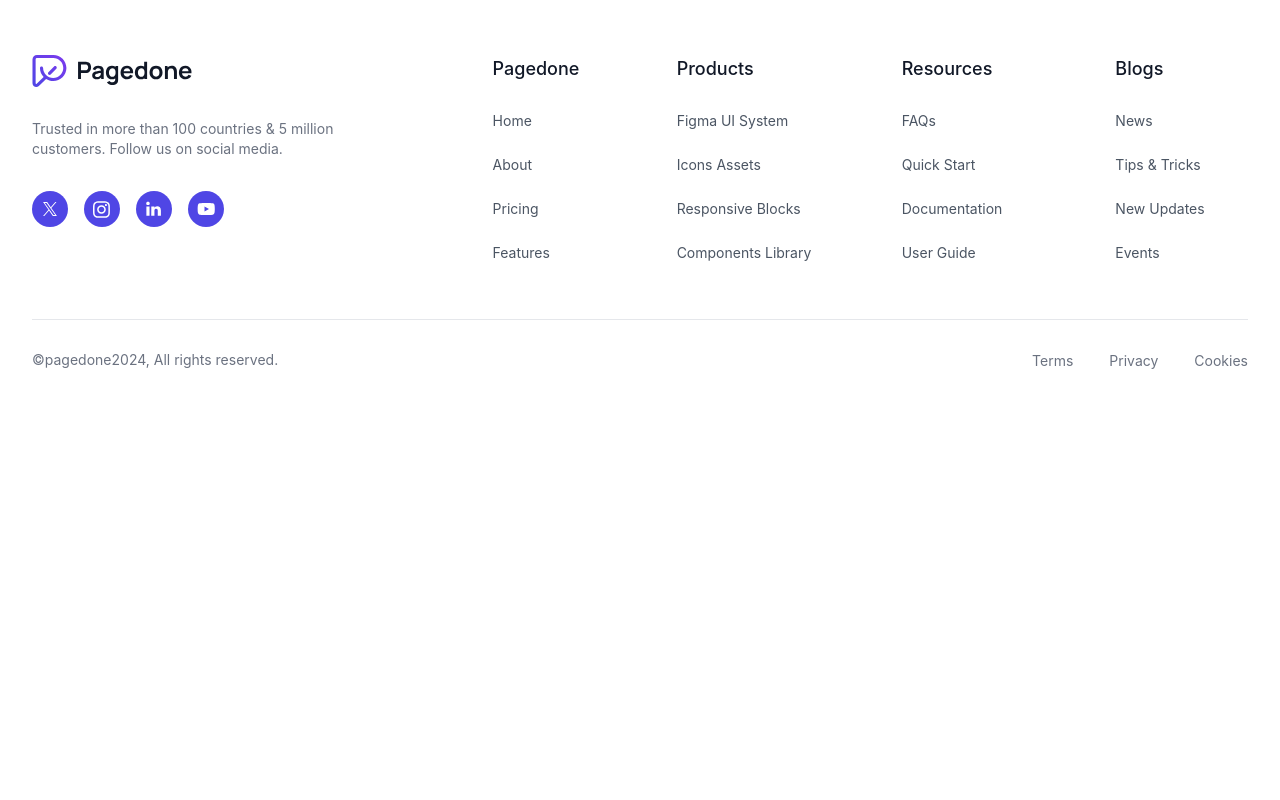
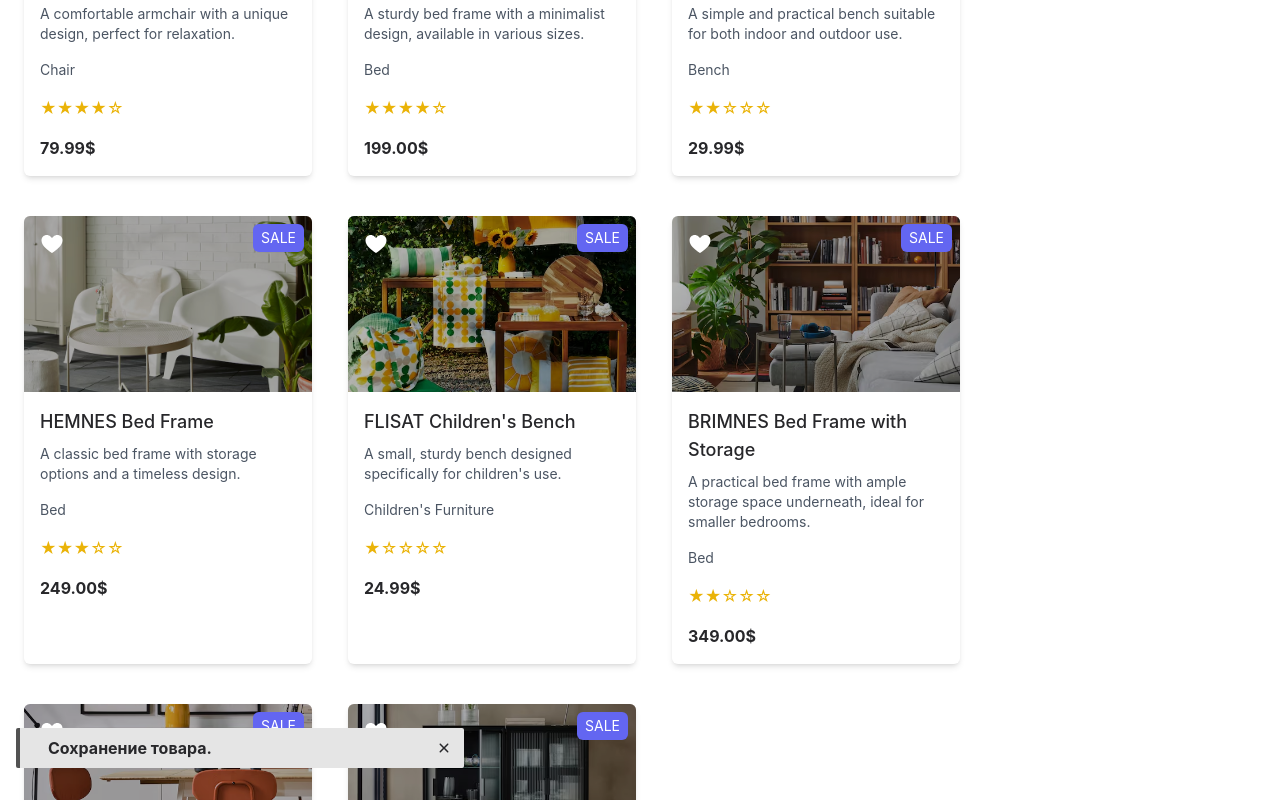
Before and after one commit to Kirillo1/react-lessons-practic, a React (Vite) app: page /cards in a window 1280 px wide. Shown: the part 400-1200 px from the top of the page. Before the commit the page ends 800 px from the top, so only its background shows below. Built offline with nearby package versions, Linux system fonts and the light colour scheme; data requests are answered from the project's data file.

Commit message:
Добавлен алерт.

```diff
--- a/src/components/ui/Alert/Alert.jsx
+++ b/src/components/ui/Alert/Alert.jsx
@@ -1,4 +1,4 @@
-// import { useState } from "react";
+import { useEffect } from "react";
 import {
     IoInformationCircle,
     IoWarning,
@@ -7,51 +7,82 @@
 import { VscError } from "react-icons/vsc";
 import { IoIosClose } from "react-icons/io";
 
+//  Стили для variant
+const variantClasses = {
+    info: "border-l-4 border-blue-600 bg-blue-200 text-zinc-800",
+    warning: "border-l-4 border-amber-600 bg-amber-200 text-zinc-800",
+    success: "border-l-4 border-emerald-600 bg-emerald-200 text-zinc-800",
+    error: "border-l-4 border-rose-600 bg-rose-200 text-zinc-800",
+    neutral: "border-l-4 border-neutral-600 bg-neutral-200 text-zinc-800",
+};
+
+// Варианты иконок
+const defaultIconVariants = {
+    info: <IoInformationCircle className="w-6 h-6 text-blue-600" />,
+    warning: <IoWarning className="w-6 h-6 text-amber-600" />,
+    success: <IoCheckmarkCircleOutline className="w-6 h-6 text-emerald-600" />,
+    error: <VscError className="w-6 h-6 text-rose-600" />,
+};
+
+// Стили для align
+const alignClasses = {
+    "top-left": "top-4 left-4",
+    "top-right": "top-4 right-4",
+    "bottom-left": "bottom-4 left-4",
+    "bottom-right": "bottom-4 right-4",
+};
+
 /**
  * Компонент уведомления.
  * @param {object} props - Свойства компонента.
- * @param {string} [props.variant="info"] - Вариант уведомления (info, warning, success, error).
+ * @param {string} [props.variant="info"] - Вариант компонента (info, warning, success, error).
+ * @param {string} [props.align="bottom-left"] - Позиционирование компонента.
+ * @param {string} props.title - Заголовок компонента.
+ * @param {string} props.subtitle - Подзаголовок компонента.
  * @param {boolean} props.isOpen - Компонент показан/скрыт.
- * @param {function} props.onClose - Обработчик клика по карточке (необязательно).
- * @param {React.ReactNode} props.children - Дочерние элементы компонента.
+ * @param {function} props.onClose - Обработчик закрытия компонента (необязательно).
+ * @param {React.ReactNode} props.icon - Пользовательская иконка (необязательно).
  * @returns {JSX.Element} Элемент JSX.
  */
-const Alert = ({ variant = "info", children, isOpen }) => {
-    console.log("isOpen внутри компонента", isOpen);
+const Alert = ({
+    variant = "info",
+    isOpen,
+    icon,
+    title,
+    subtitle,
+    align = "bottom-left",
+    onClose,
+}) => {
+    // Вставка дефолтной или пользовательской иконки
+    const iconVariant = icon || defaultIconVariants[variant];
 
-    // Стейт для показа/скрытия компонента.
-    // const [isVisible] = useState(isOpen);
-
-    // Стили для вариантов
-    const variantClasses = {
-        info: "border-l-4 border-blue-700 bg-blue-100 text-blue-800",
-        warning: "border-l-4 border-yellow-700 bg-yellow-100 text-yellow-800",
-        success: "border-l-4 border-green-700 bg-green-100 text-green-800",
-        error: "border-l-4 border-red-700 bg-red-100 text-red-800",
-    };
-
-    // Варианты иконок
-    const iconVariants = {
-        info: <IoInformationCircle className="w-5 h-5" />,
-        warning: <IoWarning className="w-5 h-5" />,
-        success: <IoCheckmarkCircleOutline className="w-5 h-5" />,
-        error: <VscError className="w-5 h-5" />,
-    };
+    useEffect(() => {
+        if (isOpen) {
+            const timer = setTimeout(() => {
+                onClose();
+            }, 5000);
+            // Очистка таймера при размонтировании компонента или изменении `isOpen`
+            return () => clearTimeout(timer);
+        }
+    }, [isOpen, onClose]);
 
     return (
-        isOpen && (
-            <div
-                id="Alert"
-                className={`flex items-center ${variantClasses[variant]} absolute z-10 bottom-4 left-4 w-96 px-3 py-2 rounded-sm`}
-                role="alert"
-            >
-                <div id="icon">{iconVariants[variant]}</div>
-                <div className="ml-4 mr-4">{children}</div>
-                <button className="absolute right-2 top-2">
-                    <IoIosClose className="w-5 h-5" />
-                </button>
+        <div
+            id="Alert"
+            className={`inline-flex bg-e transform-gpu transition-transform duration-500 ease-in-out items-center ${variantClasses[variant]
+                } ${alignClasses[align]} ${isOpen ? "translate-y-0" : "translate-y-96"
+                } fixed bottom-4 left-4 z-10 w-[28rem] px-3 py-2 rounded-sm`}
+            role="alert"
+        >
+            {iconVariant && <div id="icon">{iconVariant}</div>}
+            <div className="ml-4 mr-4">
+                {title && <h3 className="font-bold text-md text-zinc-800">{title}</h3>}
+                {subtitle && <p className="text-md text-zinc-800">{subtitle}</p>}
             </div>
-        )
+            <button className="absolute right-2 top-2" onClick={onClose}>
+                <IoIosClose className="w-6 h-6 fill-zinc-800" />
+            </button>
+        </div>
     );
 };
 
--- a/src/components/ui/Card/Card.jsx
+++ b/src/components/ui/Card/Card.jsx
@@ -1,9 +1,11 @@
+import Image from "../Image/Image";
+
 /**
  * Компонент карточка.
  * @param {object} props - Свойства компонента.
  * @param {object} props.details - Детали карточки.
  * @param {string} props.details.id - Идентификатор карточки.
- * @param {string} props.details.title - Название карточки.
+ * @param {string} props.details.name - Название карточки.
  * @param {string} props.details.category - Категория карточки (необязательно).
  * @param {string} props.details.description - Описание карточки (необязательно).
  * @param {string} [props.details.price] - Цена карточки (необязательно).
@@ -16,7 +18,7 @@
 export const Card = (props) => {
   const {
     id,
-    title,
+    name,
     category,
     description,
     price,
@@ -25,29 +27,18 @@
     isFavorite,
   } = props.details;
 
-  const { onCardClick, onToggleFavorite } = props;
-
+  const { onCardClick, onHeartClick } = props;
 
   // Обработчик клика на иконку сердечка
   const handleFavorite = (event) => {
     event.stopPropagation(); // Предотвр. всплытие события
 
-    if (onToggleFavorite) {
-      onToggleFavorite(id);
-    }
+    onHeartClick && onHeartClick(id);
   };
 
   // Обработчик клика по карточке
-  // const handleCardClick = () => {
-  //   onCardClick && onCardClick(id); // ?? Клик все равно срабатывает
-  //   console.log('Клик выполнен!')
-  // };
-
-  // Обработчик клика по карточке
   const handleCardClick = () => {
-    if (onCardClick) {
-      onCardClick(id);
-    }
+    onCardClick && onCardClick(id);
   };
 
   return (
@@ -56,7 +47,12 @@
       className="max-w-72 rounded-md overflow-hidden shadow-md hover:shadow-lg mb-1 cursor-pointer"
     >
       <div className="relative">
-        <img className="w-full max-h-44" src={imgSrc} alt={title} />
+        <Image
+          className="w-full max-h-44"
+          isCritical={true}
+          src={imgSrc}
+          alt={name}
+        />
         <div className="absolute top-0 left-0 w-full h-full bg-black opacity-30 transition-opacity duration-300 hover:opacity-50"></div>
         {price && (
           <div className="absolute top-0 right-0 bg-indigo-500 text-white px-2 py-1 m-2 rounded-md text-sm font-normal">
@@ -78,7 +74,7 @@
         </button>
       </div>
       <div className="p-4">
-        <h3 className="text-lg font-medium mb-2">{title}</h3>
+        <h3 className="text-lg font-medium mb-2 text-zinc-800">{name}</h3>
         {description && (
           <p className="text-gray-600 text-sm mb-4">{description}</p>
         )}
@@ -90,7 +86,7 @@
           </div>
         )}
         <div className="flex items-center justify-between">
-          <span className="font-bold text-lg">{price}$</span>
+          <span className="font-bold text-md text-zinc-800">{price}$</span>
         </div>
       </div>
     </div>
--- /dev/null
+++ b/src/components/ui/Image/Image.jsx
@@ -0,0 +1,50 @@
+import { useRef, useEffect } from "react";
+
+/**
+ * Компонент изображения с ленивой загрузкой и асинхронным декодированием.
+ * @param {Object} props - Свойства компонента.
+ * @param {string} props.src - URL изображения.
+ * @param {string} props.className - Класс CSS для изображения.
+ * @param {string} props.alt - Альтернативный текст для изображения.
+ * @param {boolean} props.isCritical - Флаг для критичных изображений.
+ * @returns {JSX.Element} Элемент JSX.
+ */
+const Image = ({ src, className, alt, isCritical }) => {
+    const imgRef = useRef(null);
+
+    useEffect(() => {
+        const startTime = performance?.now(); // Время начала загрузки изображения
+
+        const loadImage = async () => {
+            try {
+                if (imgRef.current) {
+                    imgRef.current.loading = isCritical ? "eager" : "lazy"; // Ленивая или мгновенная загрузка изображения
+                    imgRef.current.decoding = "async"; // Асинхронное декодирование
+                    await imgRef?.current?.decode(); // Декодируем изображение асинхронно
+                }
+            } catch (error) {
+                console.error("Error decoding image:", error);
+            } finally {
+                const endTime = performance?.now(); // Время окончания загрузки изображения
+                console.log(`Image loading time: ${endTime - startTime} ms`);
+            }
+        };
+
+        loadImage();
+    }, [src, isCritical]); // Обновляем загрузку при изменении src или isCritical
+
+    return (
+        <img
+            className={className}
+            ref={imgRef}
+            src={src}
+            alt={alt}
+            loading={isCritical ? "eager" : "lazy"}
+            decoding="async"
+            width="100%"
+            height="auto"
+        />
+    );
+};
+
+export default Image;
--- a/src/pages/CardDetail.jsx
+++ b/src/pages/CardDetail.jsx
@@ -1,13 +1,15 @@
 import { useParams } from "react-router-dom";
 import useProductsStore from "../store/useProductsStore";
 import { Link } from "react-router-dom";
+import { IoIosArrowBack } from "react-icons/io";
+import Image from "../components/ui/Image/Image";
 
 const CardDetail = () => {
     // Получение id из адресной строки через React-router-dom
     const { id } = useParams();
 
     // Стор для работы с продуктами
-    const { getProductById, setFavorite } = useProductsStore();
+    const { getProductById, onToggleFavorite } = useProductsStore();
 
     // Находим карточку по id.
     const product = getProductById(id);
@@ -17,15 +19,18 @@
             <div className="max-w-7xl mx-auto px-2">
                 <Link
                     to="/cards"
-                    className="inline-flex text-indigo-500 hover:text-indigo-600 border-b-2 border-b-indigo-500 mb-8"
+                    className="inline-flex text-indigo-500 hover:text-indigo-600 mb-8"
                 >
-                    Вернуться назад
+                    <IoIosArrowBack className="mr-1 w-5 h-5" />
+                    Go back
                 </Link>
-                <h2 className="mb-4 text-4xl font-bold">{product?.name}</h2>
+                <h2 className="mb-4 text-4xl font-bold text-zinc-800">
+                    {product?.name}
+                </h2>
                 <div className="max-w-md rounded shadow-lg relative">
                     <div className="relative">
                         <div className="absolute inset-0 bg-black opacity-30 rounded"></div>
-                        <img
+                        <Image
                             className="w-full rounded"
                             src={product?.imgSrc}
                             alt={product?.title}
@@ -35,7 +40,7 @@
                     <button
                         className={`absolute top-0 left-0 m-2 p-2 rounded-full ${product?.isFavorite ? "text-indigo-500" : "text-white"
                             }`}
-                        onClick={() => setFavorite(id)}
+                        onClick={() => onToggleFavorite(id)}
                     >
                         <svg
                             className="w-6 h-6 fill-current"
--- a/src/pages/Cards.jsx
+++ b/src/pages/Cards.jsx
@@ -1,22 +1,57 @@
+import { useEffect, useState } from "react";
 import { Card } from "../components/ui/Card/Card";
 import useProductsStore from "../store/useProductsStore";
 import { useNavigate } from "react-router-dom";
+import Alert from "../components/ui/Alert/Alert";
 
 const Cards = () => {
     const navigate = useNavigate(); // хук для роутинга
 
     // Стор для работы с продуктами
-    const { products, setFavorite } = useProductsStore();
+    const { products, getProducts, onToggleFavorite, getProductById } = useProductsStore();
+
+    useEffect(() => {
+        getProducts();
+    }, [getProducts]);
 
     // Обработчик клика по карточке
     const handleCardClick = (id) => {
         navigate(`/cards/${id}`);
     };
 
+    // Стейт для скрытия/показа и передачи сообщения в Alert
+    const [alertState, setAlertState] = useState({
+        isOpen: false,
+        message: "",
+    });
+
+    // // Обработчик закрытия компонента Alert
+    const handleCloseAlert = () => {
+        setAlertState({ ...alertState, isOpen: false });
+    };
+
+    // // Обработчик добавления товара в сохраненки и показа уведомления
+    const handleFavoriteAndShowAlert = (id) => {
+        // Достаем из стора поле isFavorite выбранного продукта
+        const { isFavorite } = getProductById(id);
+
+        onToggleFavorite(id); // вкл/выкл товара в сохраненки
+
+        setAlertState({
+            isOpen: true,
+            message: isFavorite
+                ? "Товар удален из сохраненок"
+                : "Товар добавлен в сохраненки",
+        });
+    };
+
     return (
+        <>
             <section className="products">
                 <div className="max-w-7xl mx-auto px-2">
-                <h2 className="mb-4 text-4xl font-bold">Страница с товарами.</h2>
+                    <h2 className="mb-4 text-4xl font-bold text-zinc-800">
+                        Products Page
+                    </h2>
                     <div className="flex flex-wrap gap-9">
                         {!!products &&
                             products.map((product) => (
@@ -24,13 +59,21 @@
                                     key={product?.id}
                                     details={product}
                                     onCardClick={handleCardClick}
-                                onToggleFavorite={setFavorite}
+                                    onHeartClick={handleFavoriteAndShowAlert}
                                 />
                             ))}
                     </div>
                     <div></div>
                 </div>
             </section>
+            <Alert
+                title="Сохранение товара."
+                subtitle={alertState?.message}
+                variant="neutral"
+                isOpen={alertState?.isOpen}
+                onClose={handleCloseAlert}
+            />
+        </>
     );
 };
 
--- a/src/pages/FavoritesList.jsx
+++ b/src/pages/FavoritesList.jsx
@@ -3,12 +3,13 @@
 import { Card } from "../components/ui/Card/Card";
 import useProductsStore from "../store/useProductsStore";
 import { Link, useNavigate } from "react-router-dom";
+import { IoIosArrowBack } from "react-icons/io";
 
 const FavoritesList = () => {
     const navigate = useNavigate(); // хук для роутинга
 
     // Достаем функцию для работы с сохраненками
-    const { getFavoriteProducts, setFavorite } = useProductsStore();
+    const { getFavoriteProducts, onToggleFavorite, getProductById } = useProductsStore();
 
     // Вызываем функцию для показа сохраненок
     const favoritesProducts = getFavoriteProducts();
@@ -18,31 +19,45 @@
         navigate(`/cards/${id}`);
     };
 
-    // Стейт для скрытия/показа компонента Alert
-    const [isShowAlert, setShowAlert] = useState(false);
+    // Стейт для скрытия/показа и передачи сообщения в Alert
+    const [alertState, setAlertState] = useState({
+        isOpen: false,
+        message: "",
+    });
+
+    // // Обработчик закрытия компонента Alert
+    const handleCloseAlert = () => {
+        setAlertState({ ...alertState, isOpen: false });
+    };
+
+    // // Обработчик добавления товара в сохраненки и показа уведомления
+    const handleFavoriteAndShowAlert = (id) => {
+        // Достаем из стора поле isFavorite выбранного продукта
+        const { isFavorite } = getProductById(id);
+
+        onToggleFavorite(id); // вкл/выкл товара в сохраненки
+
+        setAlertState({
+            isOpen: true,
+            message: isFavorite ? "Товар удален из сохраненок" : "Товар добавлен в сохраненки"
+        });
+    };
 
     return (
+        <>
             <section className="favorites min-h-72">
                 <div className="max-w-7xl mx-auto px-2">
                     <Link
                         to="/cards"
-                    className=" text-indigo-500 hover:text-indigo-600 border-b-2 border-b-indigo-500 mb-8 inline-flex"
+                        className=" text-indigo-500 hover:text-indigo-600 mb-8 inline-flex"
                     >
-                    Вернуться карточкам
+                        <IoIosArrowBack className="mr-1 w-5 h-5" />
+                        Go back
                     </Link>
 
-                <h2 className="mb-4 text-4xl font-bold">
-                    {favoritesProducts?.length
-                        ? "Сохраненные ранее товары."
-                        : "У вас нет сохраненных товаров."}
+                    <h2 className="mb-4 text-4xl font-bold text-zinc-800">
+                        {favoritesProducts?.length ? "Previously saved items" : "Favorites list is empty"}
                     </h2>
-
-                <button onClick={() => setShowAlert(true)}>Показать Alert</button>
-
-                <Alert isOpen={isShowAlert} variant="success">
-                    <h2>Заголовок 1</h2>
-                    <p>Текст с описанием</p>
-                </Alert>
 
                     <div className="flex flex-wrap gap-9">
                         {favoritesProducts?.length > 0 &&
@@ -51,12 +66,20 @@
                                     key={product.id}
                                     details={product}
                                     onCardClick={handleCardClick}
-                                onToggleFavorite={setFavorite}
+                                    onHeartClick={handleFavoriteAndShowAlert}
                                 />
                             ))}
                     </div>
                 </div>
             </section>
+            <Alert
+                title="Сохранение товара."
+                subtitle={alertState?.message}
+                variant="neutral"
+                isOpen={alertState?.isOpen}
+                onClose={handleCloseAlert}
+            />
+        </>
     );
 };
 
```
Lines whose indentation alone changed are shown as unchanged.
